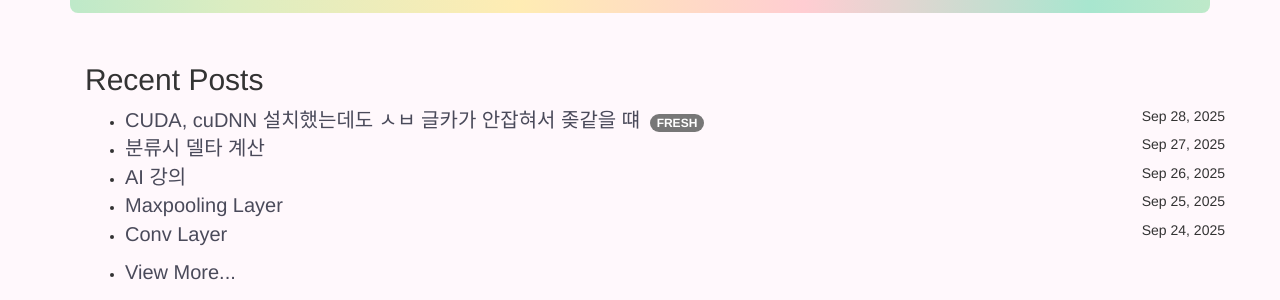
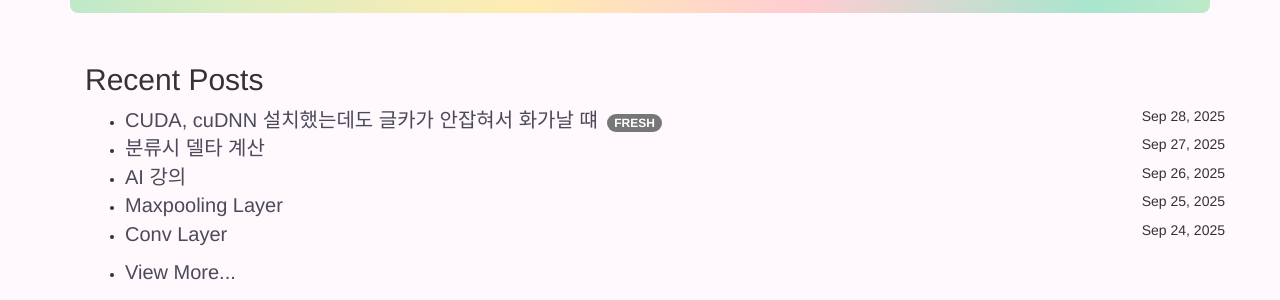
Before and after one commit to Gihak111/Gihak111.github.io, a Jekyll site: the page built from index.html, in a window 1280 px wide. Shown: the part 436-736 px from the top of the page. Built offline with Jekyll 4.4.1, drawn with Linux system fonts in a browser that asks for light colours; the list of posts is cut into pages by our own code.

Commit message:
Update 2025-09-28-cuda_upload.md

```diff
--- a/_posts/2025-09-28-cuda_upload.md
+++ b/_posts/2025-09-28-cuda_upload.md
@@ -1,6 +1,6 @@
 ---
 layout: single
-title:  "CUDA, cuDNN 설치했는데도 ㅅㅂ 글카가 안잡혀서 좆같을 떄"
+title:  "CUDA, cuDNN 설치했는데도 글카가 안잡혀서 화가날 떄"
 categories: "pynb"
 tag: "code"
 toc: true
```
